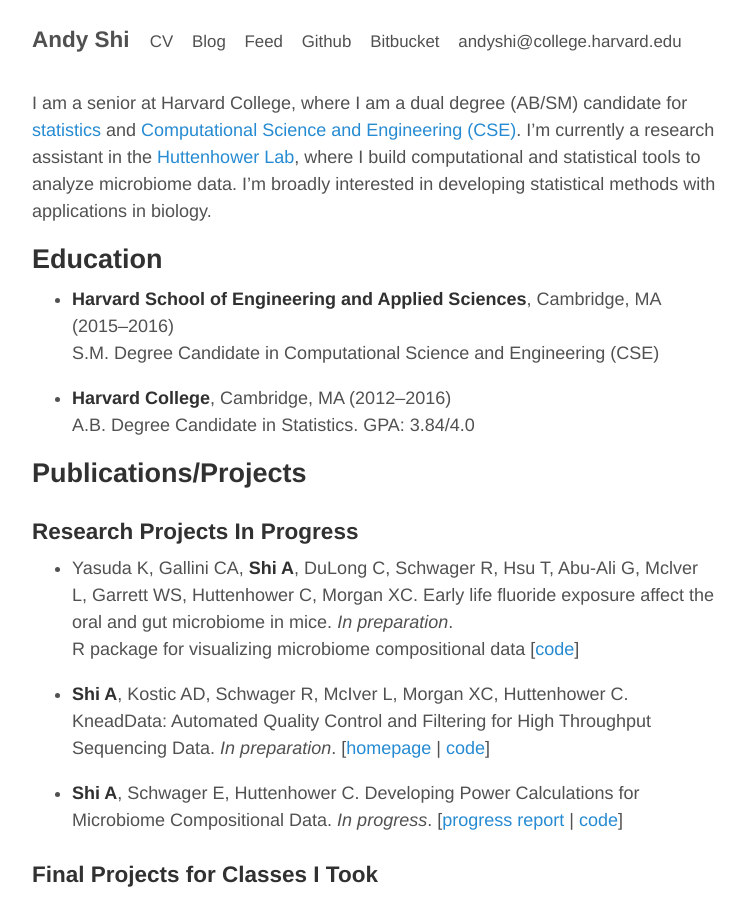
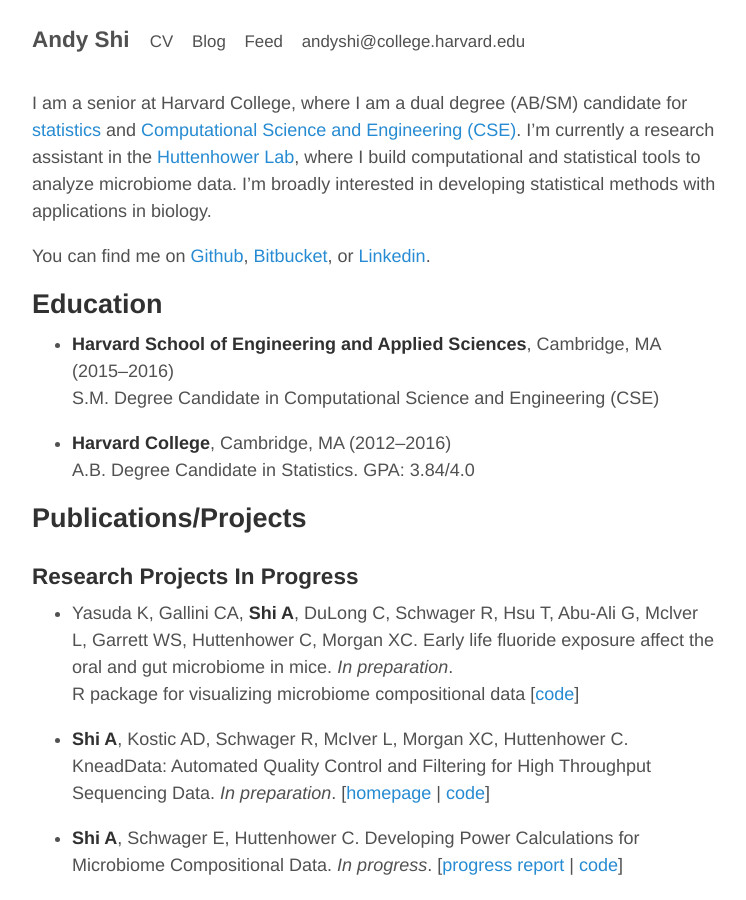
Before and after one commit to shiandy/shiandy.github.io, a Jekyll site: the page built from index.markdown, in a window 1280 px wide and 900 px high. Shown: the whole window, without its empty margins (266-1012 px from the left). Built offline with Jekyll 4.4.1, drawn with Linux system fonts in a browser that asks for light colours; Markdown is read by kramdown in place of the engine named in the settings.

Commit message:
move github/bitbucket to homepage

```diff
--- a/_layouts/default.html
+++ b/_layouts/default.html
@@ -20,12 +20,6 @@
      </small>
      <small>
        &nbsp;&nbsp;&nbsp;<a href="{{ site.path }}/feed.xml">Feed</a>
-     </small>
-     <small>
-       &nbsp;&nbsp;&nbsp;<a href="http://github.com/shiandy">Github</a>
-     </small>
-     <small>
-       &nbsp;&nbsp;&nbsp;<a href="https://bitbucket.org/andys314/">Bitbucket</a>
      </small>
      <small>
          &nbsp;&nbsp;&nbsp;<a>&#97;&#110;&#100;&#121;&#115;&#104;&#105;&#64;&#99;&#111;&#108;&#108;&#101;&#103;&#101;&#46;&#104;&#97;&#114;&#118;&#97;&#114;&#100;&#46;&#101;&#100;&#117;</a>
--- a/index.markdown
+++ b/index.markdown
@@ -10,6 +10,18 @@ I'm currently a research assistant in the [Huttenhower
 Lab](http://huttenhower.org/), where I build computational and statistical tools
 to analyze microbiome data. I'm broadly interested in developing statistical
 methods with applications in biology.
+
+You can find me on [Github](https://github.com/shiandy),
+[Bitbucket](https://bitbucket.org/andys314), or
+[Linkedin](https://www.linkedin.com/in/andy-shi-b59550110).
+
+<!---
+<div style="text-align: center">
+<a href="https://github.com/shiandy">Github</a> &bull;
+<a href="https://bitbucket.org/andys314">Bitbucket</a> &bull;
+<a href="https://www.linkedin.com/in/andy-shi-b59550110">Linkedin</a>
+</div>
+-->
 
 ## Education
 
```
